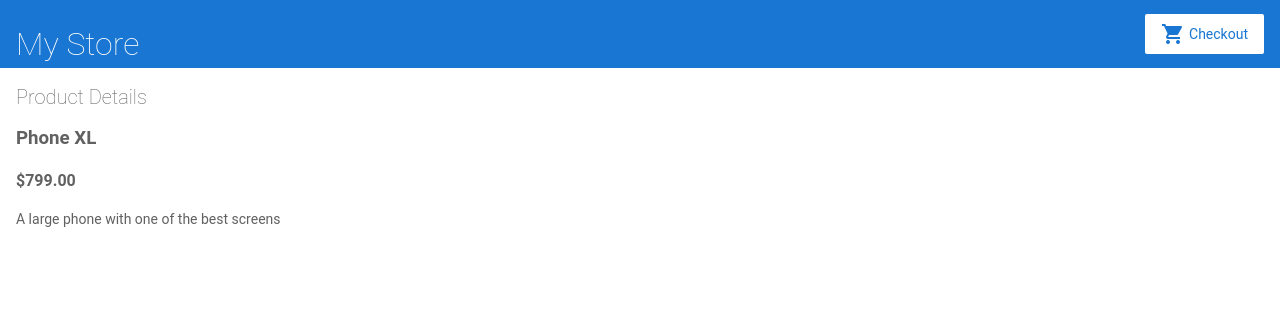
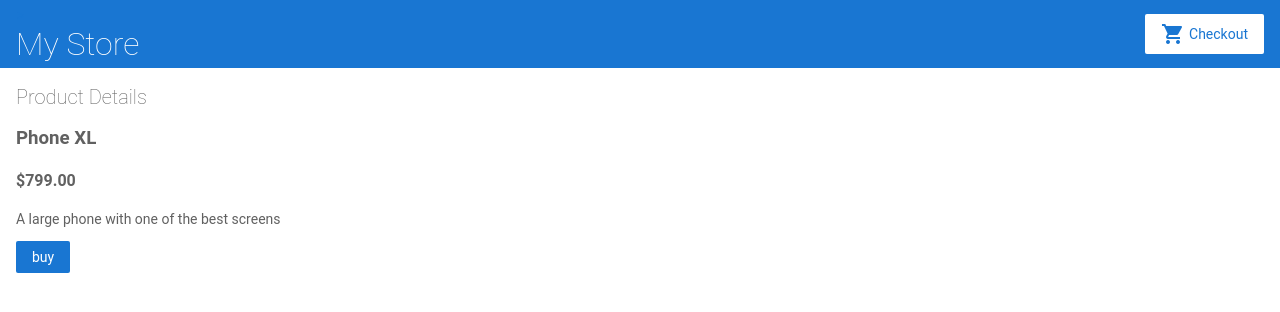
Before and after one commit to ksrntheja-ui/Angular-Docs-First-Example, an Angular app: page /products/0 in a window 1280 px wide. Shown: the top 312 px of the page. Built offline with nearby package versions, Linux system fonts and the light colour scheme.

Commit message:
50-Updated the product-details template to have a "Buy" button that adds the current product to the cart.

```diff
--- a/src/app/product-details/product-details.component.html
+++ b/src/app/product-details/product-details.component.html
@@ -5,4 +5,6 @@
   <h4>{{ product.price | currency }}</h4>
   <p>{{ product.description }}</p>
 
+  <button>buy</button>
+
 </div>
```
